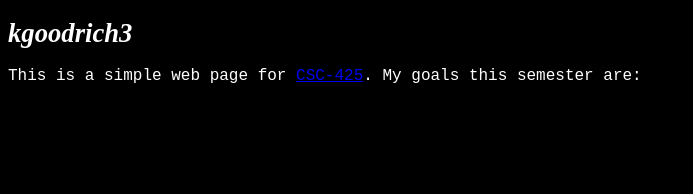
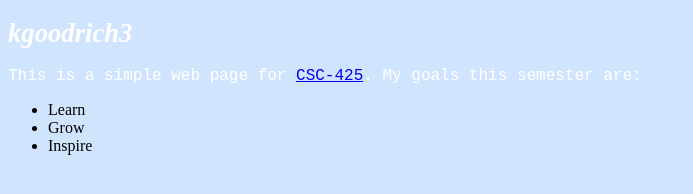
Before and after one commit to kgoodrich3/kgoodrich3.github.io, a plain HTML site: page index.html in a window 1280 px wide. Shown: the whole page, without its empty margins (0-693 px from the left). Drawn offline with Linux system fonts and the light colour scheme.

Commit message:
Update style.css

```diff
--- a/style.css
+++ b/style.css
@@ -1,5 +1,5 @@
 body {
-  background-color: black;
+  background-color: #d0e4fe;
 }
 
 h1 {
```
